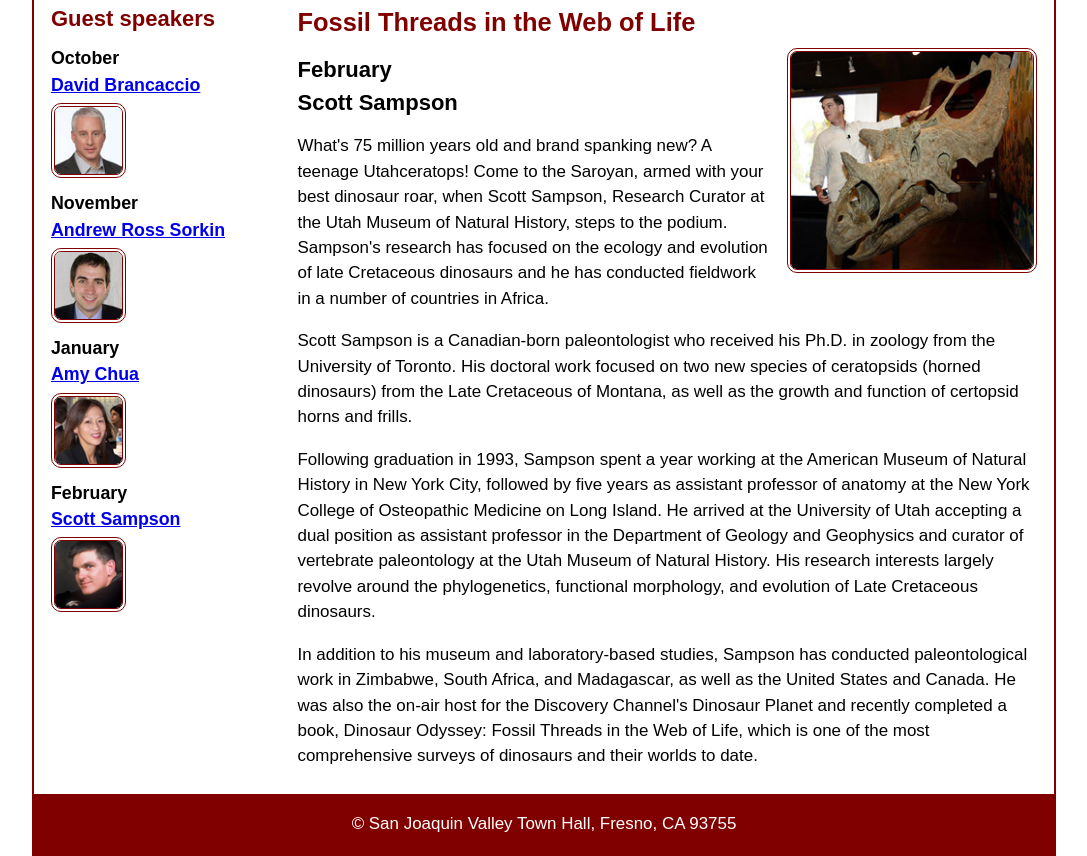
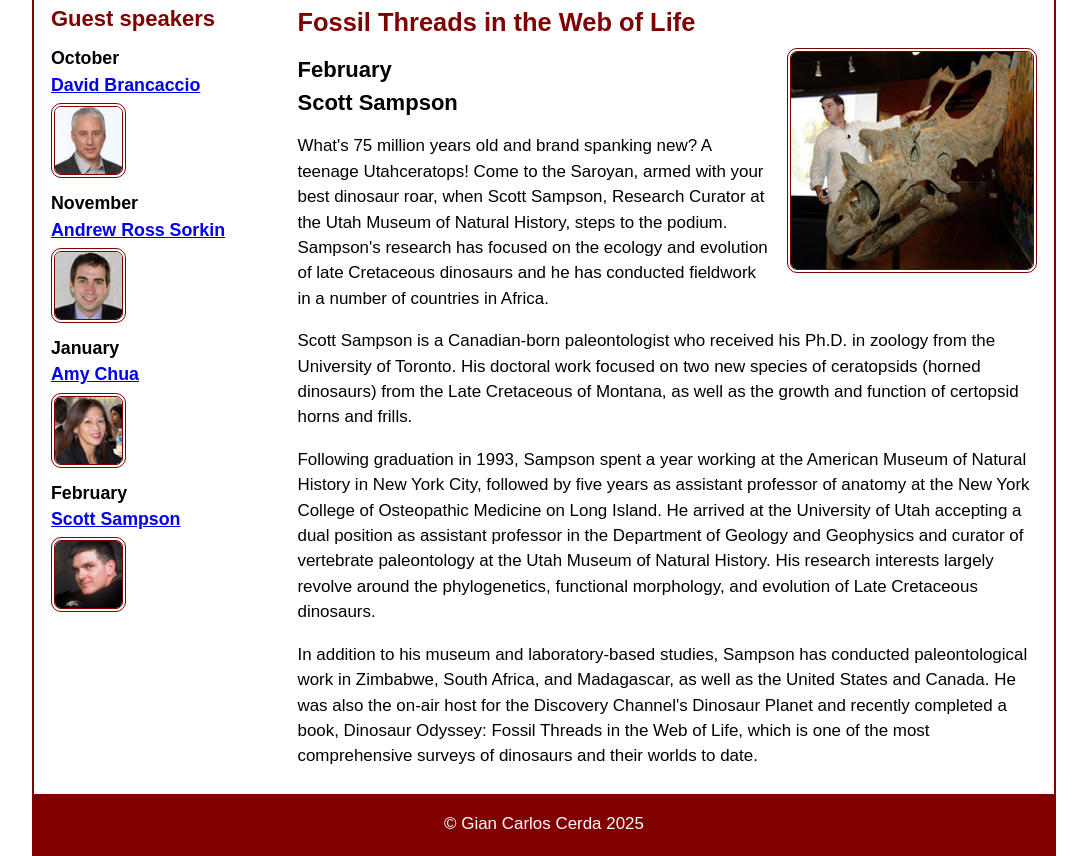
Before and after one commit to gc422-lab/A08, a website: page speakers/sampson.html in a window 1280 px wide. Shown: the part 117-973 px from the top of the page, without its empty margins (96-1183 px from the left). Drawn offline with Linux system fonts and the light colour scheme.

Commit message:
Update sampson.html

```diff
--- a/speakers/sampson.html
+++ b/speakers/sampson.html
@@ -57,7 +57,7 @@
 		</section>
 	</main>
 	<footer>
-		<p>&copy; San Joaquin Valley Town Hall, Fresno, CA 93755</p>
+		<p>&copy; Gian Carlos Cerda 2025</p>
 	</footer>
 </body>
 </html>
```
